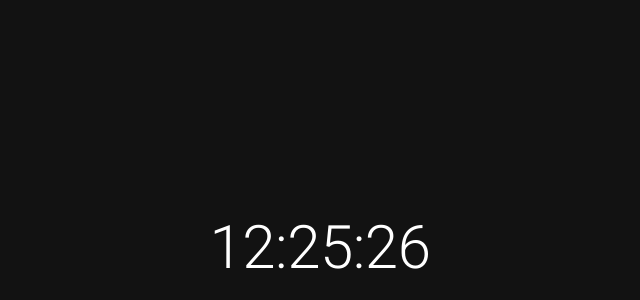
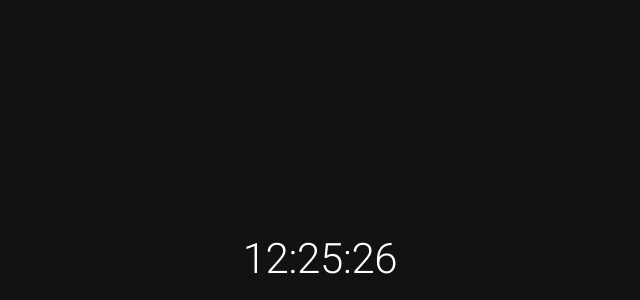
Before and after one commit to timmo001/browser-overlay, a Next.js app: page / in a window 1280 px wide. Shown: the part 500-800 px from the top of the page, without its empty margins (320-960 px from the left). Built offline with nearby package versions, Linux system fonts and the light colour scheme.

Commit message:
Set font size

```diff
--- a/pages/index.tsx
+++ b/pages/index.tsx
@@ -22,15 +22,20 @@ const Home: NextPage = () => {
         sx={{
           padding: theme.spacing(2, 3),
           height: "100%",
-        }}
-      >
+        }}>
         <GridComponent
           items={[
             <Typography key={0} component="span" variant="h2"></Typography>,
             <Typography key={1} component="span" variant="h2"></Typography>,
             <Typography key={2} component="span" variant="h2"></Typography>,
             <Typography key={3} component="span" variant="h2"></Typography>,
-            <Typography key={4} component="span" variant="h2">
+            <Typography
+              key={4}
+              component="span"
+              variant="h2"
+              sx={{
+                fontSize: 42,
+              }}>
               <Moment format="HH:mm:ss" interval={500} />
             </Typography>,
             <Typography key={5} component="span" variant="h2"></Typography>,
```
